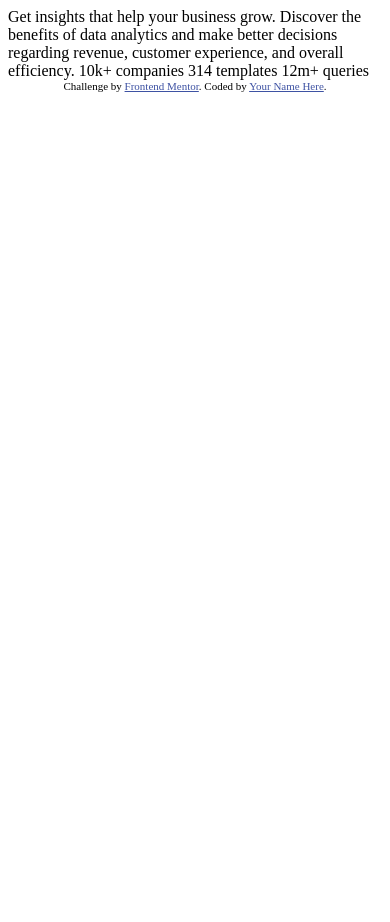
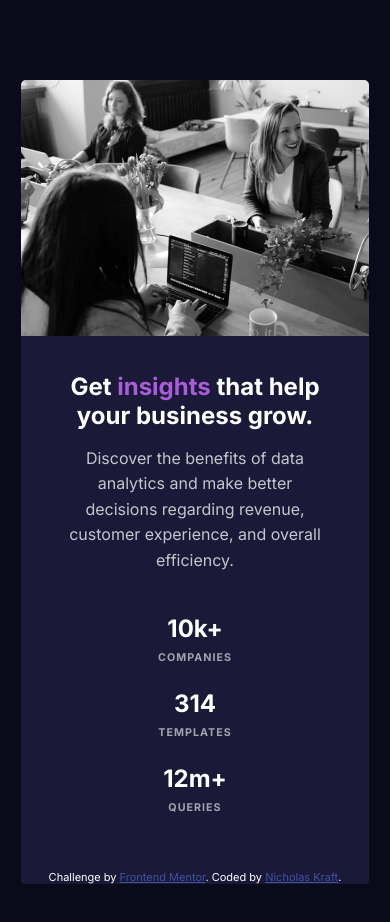
Before and after one commit to nicholask98/stats-preview-card-component, a plain HTML site: page index.html in a window 390 px wide. Before the commit the page ends 844 px from the top, so only its background shows below. Drawn offline with Linux system fonts and the light colour scheme.

Commit message:
almost done with mobile part. Struggling with color overlay on image

```diff
--- a/index.html
+++ b/index.html
@@ -5,6 +5,10 @@
   <meta name="viewport" content="width=device-width, initial-scale=1.0"> <!-- displays site properly based on user's device -->
 
   <link rel="icon" type="image/png" sizes="32x32" href="./images/favicon-32x32.png">
+  <link rel="preconnect" href="https://fonts.googleapis.com">
+  <link rel="preconnect" href="https://fonts.gstatic.com" crossorigin>
+  <link href="https://fonts.googleapis.com/css2?family=Inter:wght@400;700&family=Lexend+Deca&display=swap" rel="stylesheet">
+  <link rel='stylesheet' href='style.css' type='text/css'>
 
   <title>Frontend Mentor | Stats preview card component</title>
 
@@ -16,18 +20,41 @@
 </head>
 <body>
 
-  Get insights that help your business grow.
+  <div class="container">
+    <main>
+      <img src='/images/image-header-mobile.jpg' alt = 'Three people at a business meeting.'>
 
-  Discover the benefits of data analytics and make better decisions regarding revenue, customer
-  experience, and overall efficiency.
+      <div class="content">
+        <header>
+          <h2>Get <span class="accent">insights</span> that help your business grow.</h2>
+          <p>
+            Discover the benefits of data analytics and make better decisions regarding revenue, customer
+            experience, and overall efficiency.
+          </p>
+        </header>
 
-  10k+ companies
-  314 templates
-  12m+ queries
+        <section class='stats'>
 
-  <div class="attribution">
-    Challenge by <a href="https://www.frontendmentor.io?ref=challenge" target="_blank">Frontend Mentor</a>.
-    Coded by <a href="#">Your Name Here</a>.
+          <div class="stats--item">
+            <h4 class = 'statTitle'>10k+</h4>
+            <h6>companies</h6>
+          </div>
+          <div class="stats--item">
+            <h4 class = 'statTitle'>314 </h4>
+            <h6>templates</h6>
+          </div>
+          <div class="stats--item">
+            <h4 class = 'statTitle'>12m+</h4>
+            <h6>queries</h6>
+          </div>
+        </section>
+      </div>
+
+      <footer class="attribution">
+        Challenge by <a href="https://www.frontendmentor.io?ref=challenge" target="_blank">Frontend Mentor</a>.
+        Coded by <a href="https://github.com/nicholask98" target = '_blank'>Nicholas Kraft</a>.
+      </footer>
+    </main>
   </div>
 </body>
 </html>
--- /dev/null
+++ b/style.css
@@ -0,0 +1,93 @@
+/* font-family: 'Inter', sans-serif;
+font-family: 'Lexend Deca', sans-serif; */
+
+*, *::before, *::after {
+    margin: 0;
+    padding: 0;
+}
+
+html {
+    font-size: 16px;
+}
+
+.container {
+    margin: 5em 1.3em;
+}
+
+body {
+    background: hsl(233, 47%, 7%);
+    font-family: 'Inter', sans-serif;
+}
+
+header {
+    padding: 0 1em;
+}
+
+main {
+    border-radius: 4px;
+    background-color: hsl(244, 38%, 16%);
+}
+
+img {
+    max-width: 100%;
+    border-top-left-radius: 5px;
+    border-top-right-radius: 5px;
+
+}
+
+h2 {
+    color: hsl(0, 0%, 100%);
+    font-weight: 700;
+    text-align: center;
+}
+
+.accent {
+    color: hsl(277, 64%, 61%);
+}
+
+h4 {
+    color: hsl(0, 0%, 100%);
+    font-size: 1.5rem;
+}
+
+h6 {
+    color: hsla(0, 0%, 100%, 0.6);
+    text-transform: uppercase;
+    font-family: 'Inter', sans-serif;
+    letter-spacing: 1px;
+}
+
+p {
+    color: hsla(0, 0%, 100%, 0.75);
+    text-align: center;
+    padding: 1em 0;
+    line-height: 1.6rem;
+}
+
+section {
+    margin: 1.5em 0;
+    text-align: center;
+}
+
+.content {
+    padding: 2em;
+}
+
+.stats {
+    display: flex;
+    flex-direction: column;
+    min-height: 200px;
+    justify-content: space-between;
+}
+
+.stats--item {
+    display: flex;
+    flex-direction: column;
+    min-height: 50px;
+    justify-content: space-between;
+}
+
+.attribution {
+    color: white;
+    width: 100%;
+}
```
Also changed, not shown: 1 other file.
